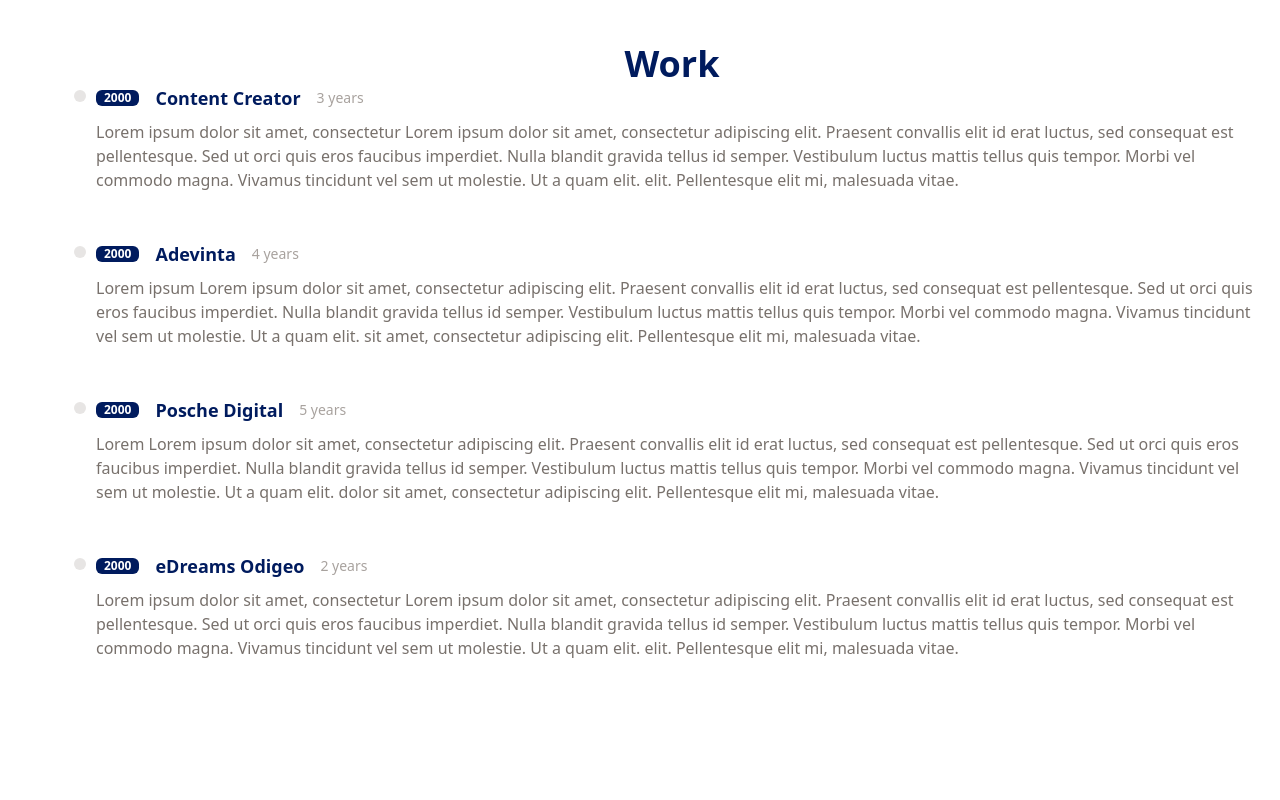
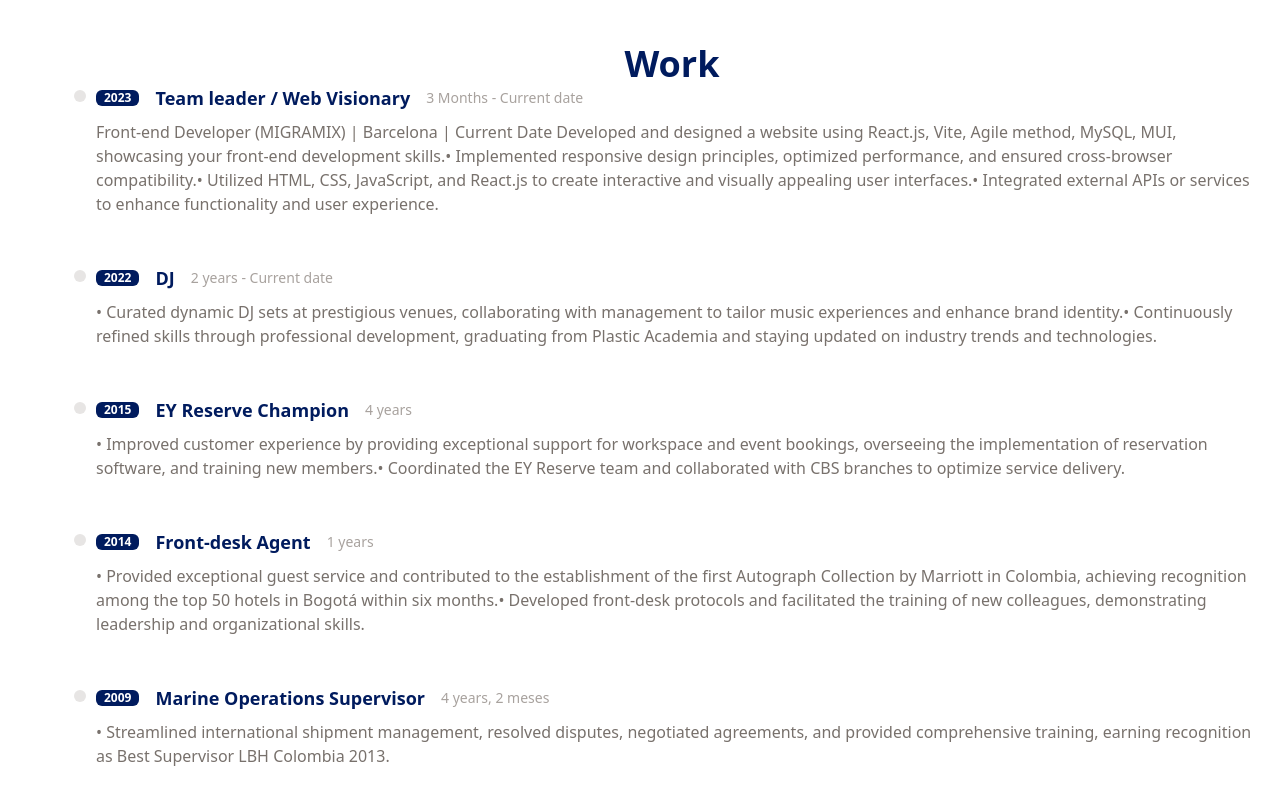
Before and after one commit to MiguelCagnate/Portfolio, a React (Vite) app: page / in a window 1280 px wide. Shown: the part 820-1620 px from the top of the page. Built offline with nearby package versions, Linux system fonts and the light colour scheme; what tailwind-gradient-mask-image would draw is missing.

Commit message:
updating work info

```diff
--- a/index.html
+++ b/index.html
@@ -2,7 +2,7 @@
 <html lang="en">
   <head>
     <meta charset="UTF-8" />
-    <link rel="icon" type="image/svg+xml" href="./public/iguana.png" />
+    <link rel="icon" type="image/svg+xml" href="./public/igu1.png" />
     <meta name="viewport" content="width=device-width, initial-scale=1.0" />
     <title>MiguelCañate-Portfolio</title>
   </head>
--- a/src/components/Work.jsx
+++ b/src/components/Work.jsx
@@ -2,32 +2,57 @@
 
 const data = [
   {
-    year: 2000,
-    title: "Content Creator",
-    duration: "3 years",
-    details:
-      "Lorem ipsum dolor sit amet, consectetur Lorem ipsum dolor sit amet, consectetur adipiscing elit. Praesent convallis elit id erat luctus, sed consequat est pellentesque. Sed ut orci quis eros faucibus imperdiet. Nulla blandit gravida tellus id semper. Vestibulum luctus mattis tellus quis tempor. Morbi vel commodo magna. Vivamus tincidunt vel sem ut molestie. Ut a quam elit. elit. Pellentesque elit mi, malesuada vitae.",
+    year: 2023,
+    title: "Team leader / Web Visionary",
+    company: "MIGRAMIX - Bootcamp final project",
+    duration: "3 Months - Current date",
+    details: [
+      "Front-end Developer (MIGRAMIX) | Barcelona | Current Date",
+      " Developed and designed a website using React.js, Vite, Agile method, MySQL, MUI, showcasing your front-end development skills.",
+      "• Implemented responsive design principles, optimized performance, and ensured cross-browser compatibility.",
+      "• Utilized HTML, CSS, JavaScript, and React.js to create interactive and visually appealing user interfaces.",
+      "• Integrated external APIs or services to enhance functionality and user experience.",
+    ],
   },
   {
-    year: 2000,
-    title: "Adevinta",
-    duration: "4 years",
-    details:
-      "Lorem ipsum Lorem ipsum dolor sit amet, consectetur adipiscing elit. Praesent convallis elit id erat luctus, sed consequat est pellentesque. Sed ut orci quis eros faucibus imperdiet. Nulla blandit gravida tellus id semper. Vestibulum luctus mattis tellus quis tempor. Morbi vel commodo magna. Vivamus tincidunt vel sem ut molestie. Ut a quam elit. sit amet, consectetur adipiscing elit. Pellentesque elit mi, malesuada vitae.",
+    year: 2022,
+    title: "DJ",
+    company: "Milo Bembé",
+    duration: "2 years - Current date",
+    details: [
+      "• Curated dynamic DJ sets at prestigious venues, collaborating with management to tailor music experiences and enhance brand identity.",
+      "• Continuously refined skills through professional development, graduating from Plastic Academia and staying updated on industry trends and technologies.",
+    ],
   },
   {
-    year: 2000,
-    title: "Posche Digital",
-    duration: "5 years",
-    details:
-      "Lorem Lorem ipsum dolor sit amet, consectetur adipiscing elit. Praesent convallis elit id erat luctus, sed consequat est pellentesque. Sed ut orci quis eros faucibus imperdiet. Nulla blandit gravida tellus id semper. Vestibulum luctus mattis tellus quis tempor. Morbi vel commodo magna. Vivamus tincidunt vel sem ut molestie. Ut a quam elit. dolor sit amet, consectetur adipiscing elit. Pellentesque elit mi, malesuada vitae.",
+    year: 2015,
+    title: "EY Reserve Champion",
+    company: "EY Colombia",
+    duration: "4 years",
+    details: [
+      "• Improved customer experience by providing exceptional support for workspace and event bookings, overseeing the implementation of reservation software, and training new members.",
+      "• Coordinated the EY Reserve team and collaborated with CBS branches to optimize service delivery.",
+    ],
   },
   {
-    year: 2000,
-    title: "eDreams Odigeo",
-    duration: "2 years",
-    details:
-      "Lorem ipsum dolor sit amet, consectetur Lorem ipsum dolor sit amet, consectetur adipiscing elit. Praesent convallis elit id erat luctus, sed consequat est pellentesque. Sed ut orci quis eros faucibus imperdiet. Nulla blandit gravida tellus id semper. Vestibulum luctus mattis tellus quis tempor. Morbi vel commodo magna. Vivamus tincidunt vel sem ut molestie. Ut a quam elit. elit. Pellentesque elit mi, malesuada vitae.",
+    year: 2014,
+    title: "Front-desk Agent",
+    company:
+      "Marriott International - The Artisan D.C. Hotel, Autograph Collection (OPENING)",
+    duration: "1 years",
+    details: [
+      "• Provided exceptional guest service and contributed to the establishment of the first Autograph Collection by Marriott in Colombia, achieving recognition among the top 50 hotels in Bogotá within six months.",
+      "• Developed front-desk protocols and facilitated the training of new colleagues, demonstrating leadership and organizational skills.",
+    ],
+  },
+  {
+    year: 2009,
+    title: " Marine Operations Supervisor",
+    company: "LBH Colombia Santa Marta, Colombia ",
+    duration: "4 years, 2 meses",
+    details: [
+      "•	Streamlined international shipment management, resolved disputes, negotiated agreements, and provided comprehensive training, earning recognition as Best Supervisor LBH Colombia 2013.",
+    ],
   },
 ];
 const Work = () => {
```
Also changed, not shown: public/igu1.png (added).
